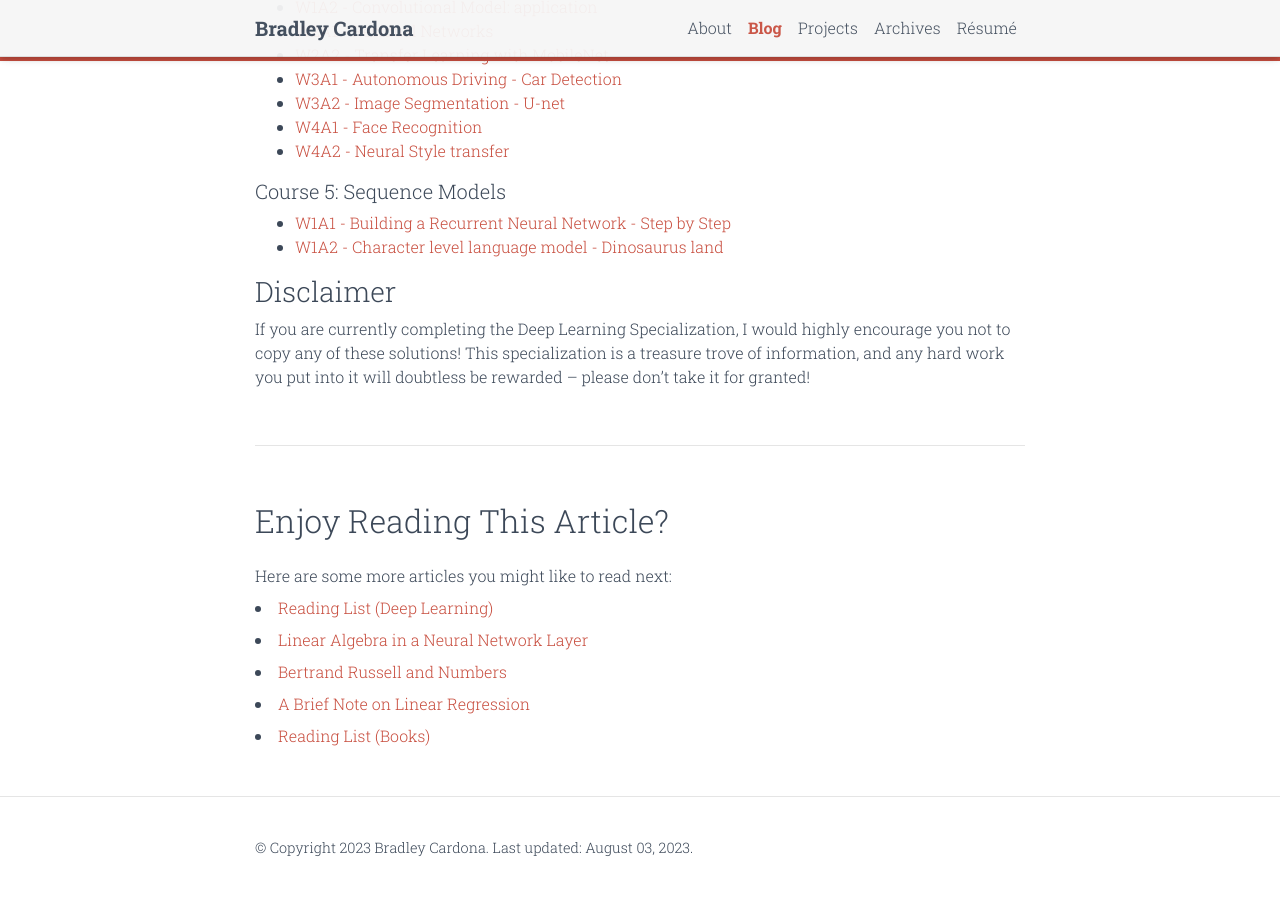
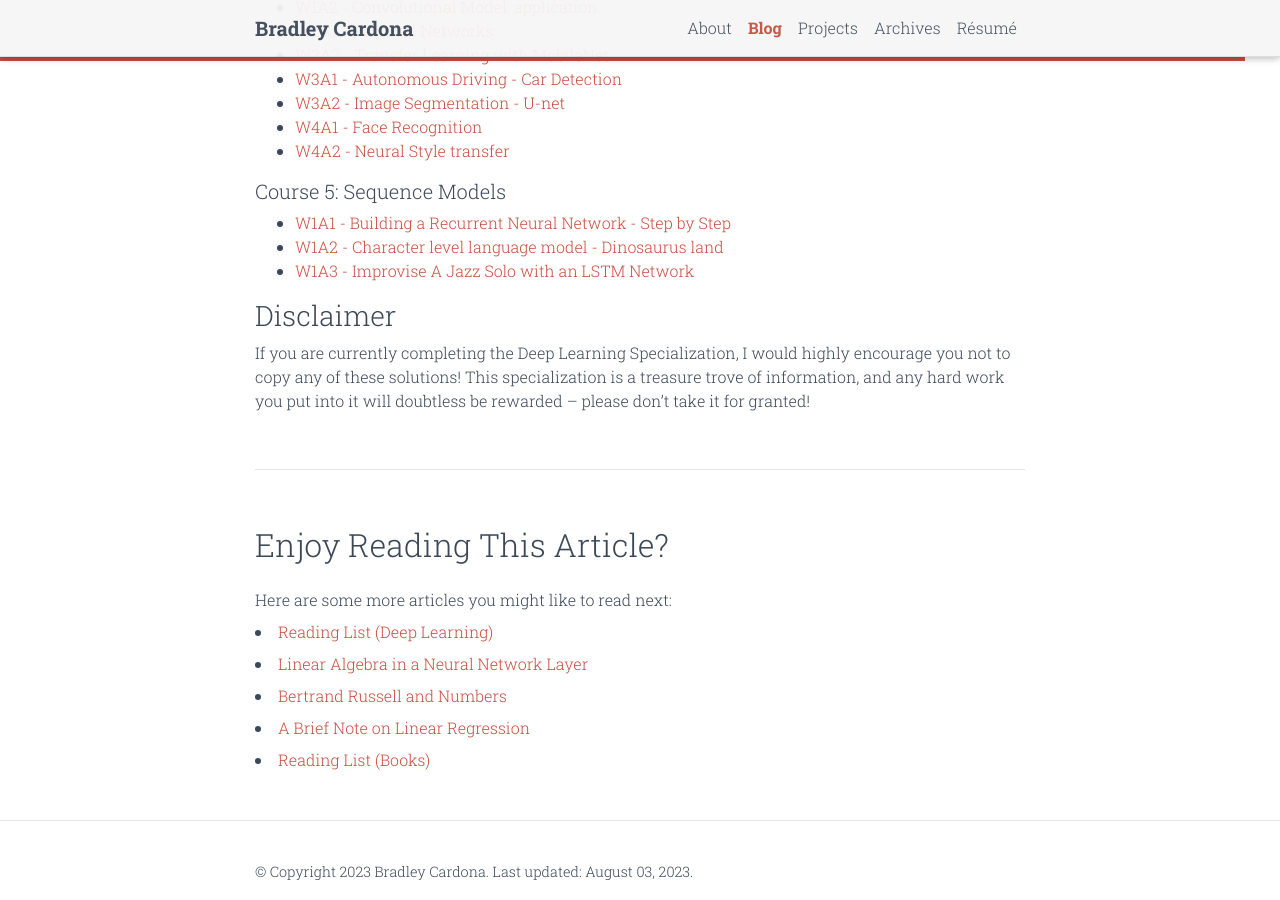
Before and after one commit to BMCARDONA/bmcardona.github.io, a Jekyll site: the page built from _posts/2023-07-23-deep-learning-specialization.md, in a window 1280 px wide and 900 px high, scrolled down 825 px. Built offline with Jekyll 4.4.1, drawn with Linux system fonts in a browser that asks for light colours; comment, search, counter and statistics services are not loaded; a style sheet for code colours, icons or effects is not loaded.

Commit message:
add W1A3

```diff
--- a/_posts/2023-07-23-deep-learning-specialization.md
+++ b/_posts/2023-07-23-deep-learning-specialization.md
@@ -46,6 +46,7 @@
 
 - [W1A1 - Building a Recurrent Neural Network - Step by Step](https://github.com/BMCARDONA/Deep-Learning-Specialization-Solutions/tree/main/5%20-%20Sequence%20Models/week_1/1_building_your_recurrent_neural_network_step_by_step)
 - [W1A2 - Character level language model - Dinosaurus land](https://github.com/BMCARDONA/Deep-Learning-Specialization-Solutions/tree/main/5%20-%20Sequence%20Models/week_1/2_dinosaur_island_character_level_language_modeling)
+- [W1A3 - Improvise A Jazz Solo with an LSTM Network](https://github.com/BMCARDONA/Deep-Learning-Specialization-Solutions/tree/main/5%20-%20Sequence%20Models/week_1/3_jazz_improvisation_with_LSTM)
 
 ### Disclaimer
 
```
